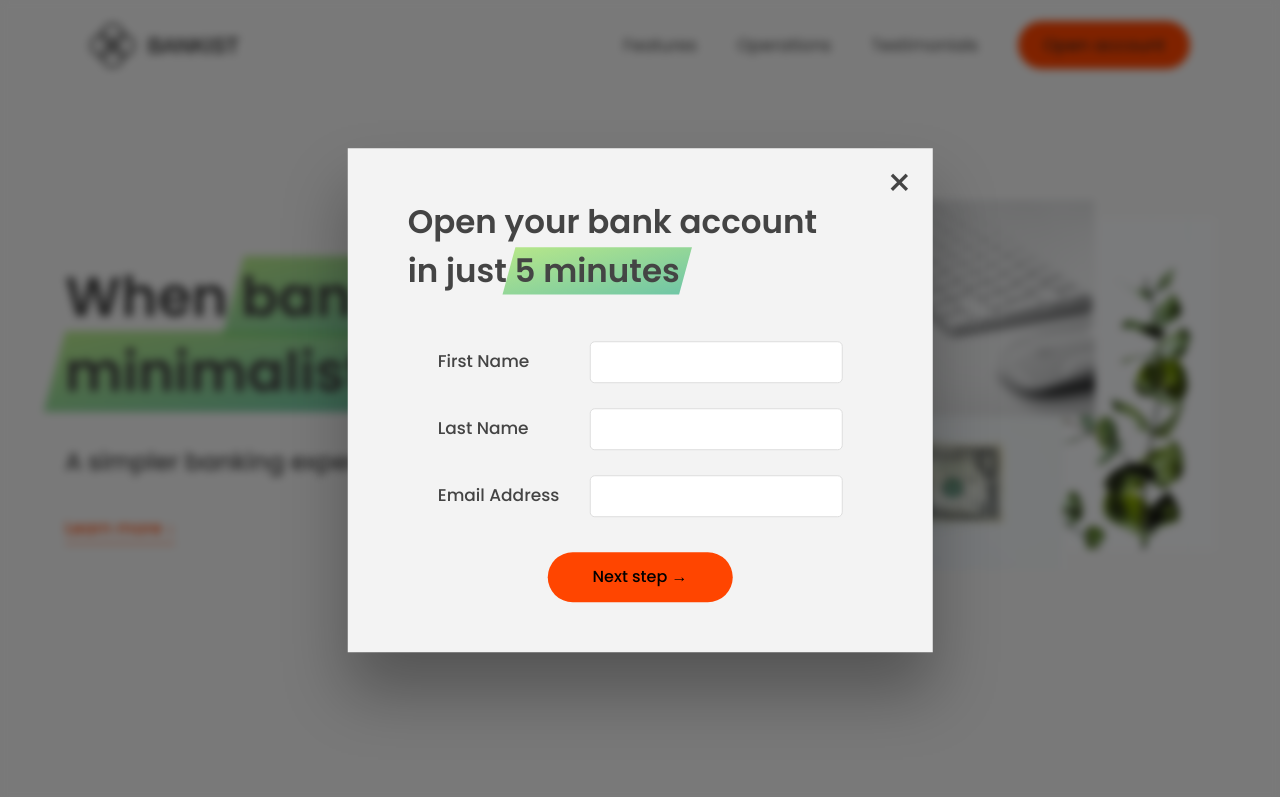
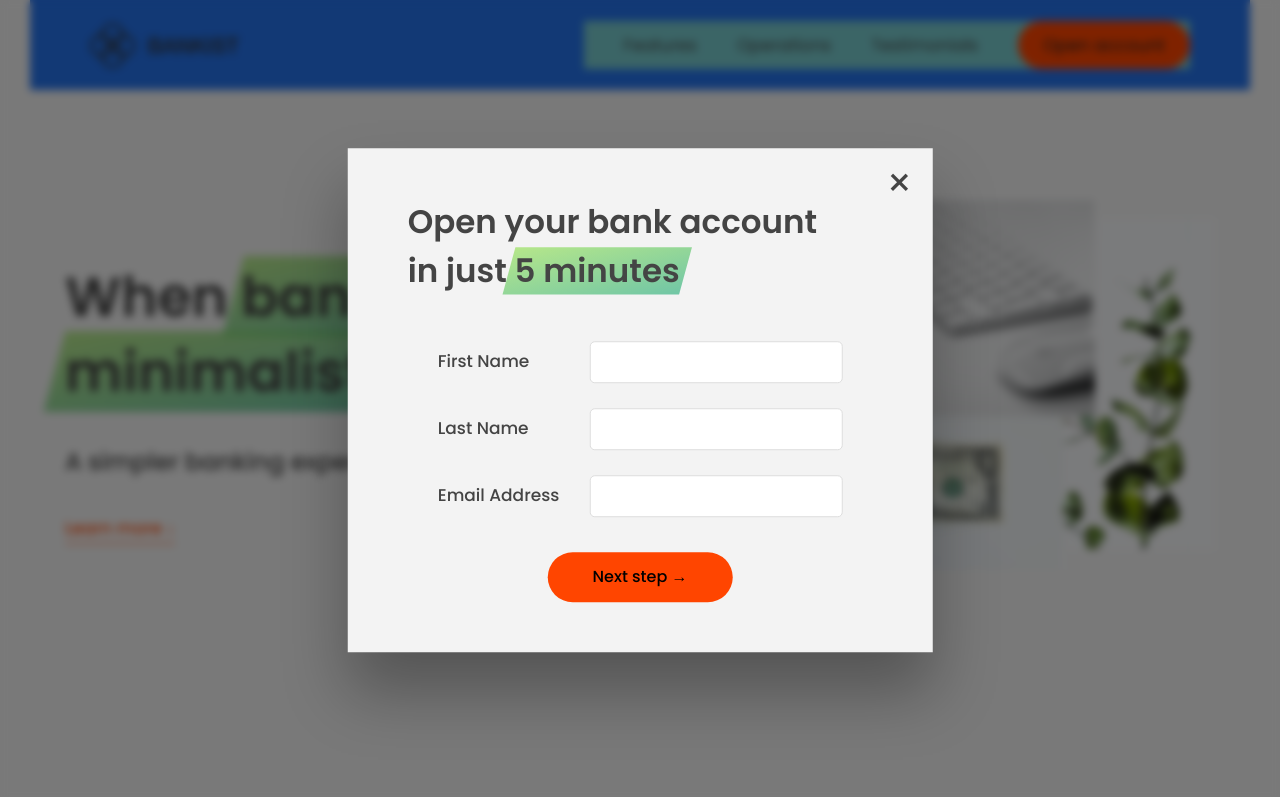
Before and after one commit to jvilchez09/zero-to-hero-js, a plain HTML site: page 13-Advanced-DOM-Bankist/starter/index.html in a window 1280 px wide. Both pictures are taken after a click on the link "Open account". Shown: the top 797 px of the page. Drawn offline with Linux system fonts and the light colour scheme.

Commit message:
event propagation

```diff
--- a/13-Advanced-DOM-Bankist/starter/index.html
+++ b/13-Advanced-DOM-Bankist/starter/index.html
@@ -26,7 +26,7 @@
         />
         <ul class="nav__links">
           <li class="nav__item">
-            <a class="nav__link" href="#section--1">Features</a>
+            <a class="nav__link" href="#">Features</a>
           </li>
           <li class="nav__item">
             <a class="nav__link" href="#section--2">Operations</a>
--- a/13-Advanced-DOM-Bankist/starter/script.js
+++ b/13-Advanced-DOM-Bankist/starter/script.js
@@ -172,3 +172,35 @@ h1.addEventListener('mouseenter', alertH1);
 // h1.onmouseenter = function (e) {
 //   alert('u reading heading');
 // };
+/**
+ * Bubbleling in practice
+ */
+
+// rgb(255,255,255)
+const randomInt = (min, max) =>
+  Math.floor(Math.random() * (max - min + 1) + min);
+const randomColor = () =>
+  `rgb(${randomInt(0, 255)},${randomInt(0, 255)},${randomInt(0, 255)})`;
+console.log(randomColor());
+
+document.querySelector('.nav__link').addEventListener('click', function (e) {
+  console.log('Link', e.target, e.currentTarget);
+  this.style.backgroundColor = randomColor();
+
+  //stop propagation
+  // e.stopPropagation(); //not a good idea in practice
+});
+
+document.querySelector('.nav__links').addEventListener('click', function (e) {
+  console.log('Container', e.target, e.currentTarget);
+  this.style.backgroundColor = randomColor();
+});
+
+document.querySelector('.nav').addEventListener(
+  'click',
+  function (e) {
+    console.log('Nav', e.target, e.currentTarget);
+    this.style.backgroundColor = randomColor();
+  },
+  true // hace que sea capture primero, no en el bubbleing face sino en la propagacion
+);
```
